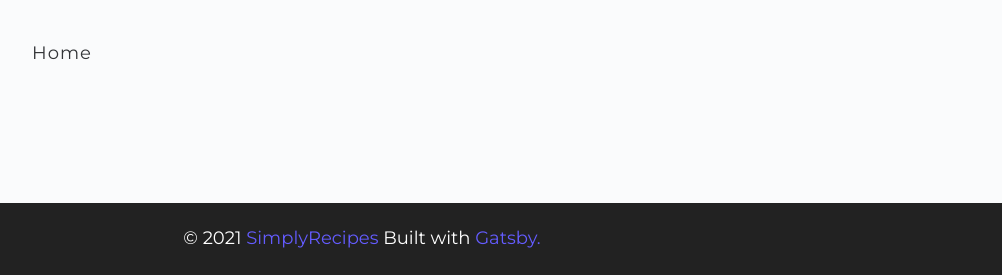
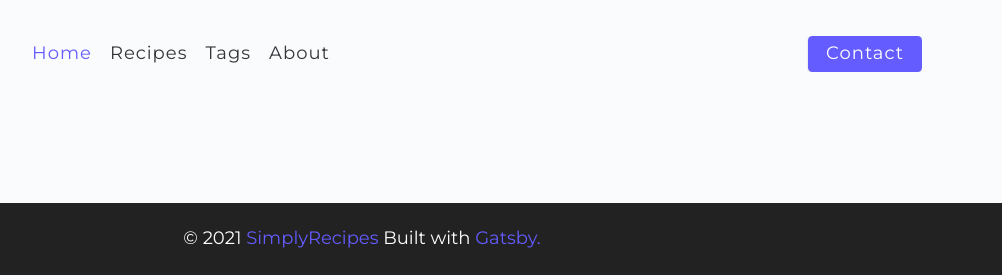
Before and after one commit to TotoroDavid/Gatsby-V3-Recipes-Site-Project, a Gatsby site: page / in a window 1280 px wide. Shown: the full height of the page, 278-1280 px from the left. Built offline with nearby package versions, Linux system fonts and the light colour scheme; Gatsby itself is replaced by a stand-in of ours.

Commit message:
finished the navbar

```diff
--- a/src/components/NavBar.js
+++ b/src/components/NavBar.js
@@ -1,9 +1,12 @@
+import React, { useState } from 'react'
 import { Link } from 'gatsby'
-import React from 'react'
 import { FaAlignJustify } from 'react-icons/fa'
 import logo from '../assets/images/logo.svg'
 
 const NavBar = () => {
+
+    const [show, setShow] = useState(false)
+
     return (
         <nav className='navbar'>
             <div className='nav-center'>
@@ -11,14 +14,49 @@ const NavBar = () => {
                     <Link to ='/'>
                         <img src={logo} alt="simply recipes"/>
                     </Link>
-                    <button className='nav-btn'>
+                    <button
+                        className='nav-btn'
+                        onClick={()=> setShow(!show)}>
                         <FaAlignJustify/>
                     </button>
                 </div>
-                <div className='nav-links show-links'>
-                    <Link to='/' className='nav-link'>
+                <div className={show ? 'nav-links show-links' : 'nav-links'}>
+                    <Link
+                        to='/'
+                        className='nav-link'
+                        activeClassName='active-link'
+                        onClick={()=> setShow(false)}>
                         Home
                     </Link>
+                    <Link
+                        to='/recipes'
+                        className='nav-link'
+                        activeClassName='active-link'
+                        onClick={()=> setShow(false)}>
+                        Recipes
+                    </Link>
+                    <Link
+                        to='/tags'
+                        className='nav-link'
+                        activeClassName='active-link'
+                        onClick={()=> setShow(false)}>
+                        Tags
+                    </Link>
+                    <Link
+                        to='/about'
+                        className='nav-link'
+                        activeClassName='active-link'
+                        onClick={()=> setShow(false)}>
+                        About
+                    </Link>
+                    <div className='nav-link contact-link'>
+                        <Link
+                            to='/contact'
+                            className='btn'
+                            onClick={()=> setShow(false)}>
+                            Contact
+                        </Link>
+                    </div>
                 </div>
             </div>
         </nav>
```
